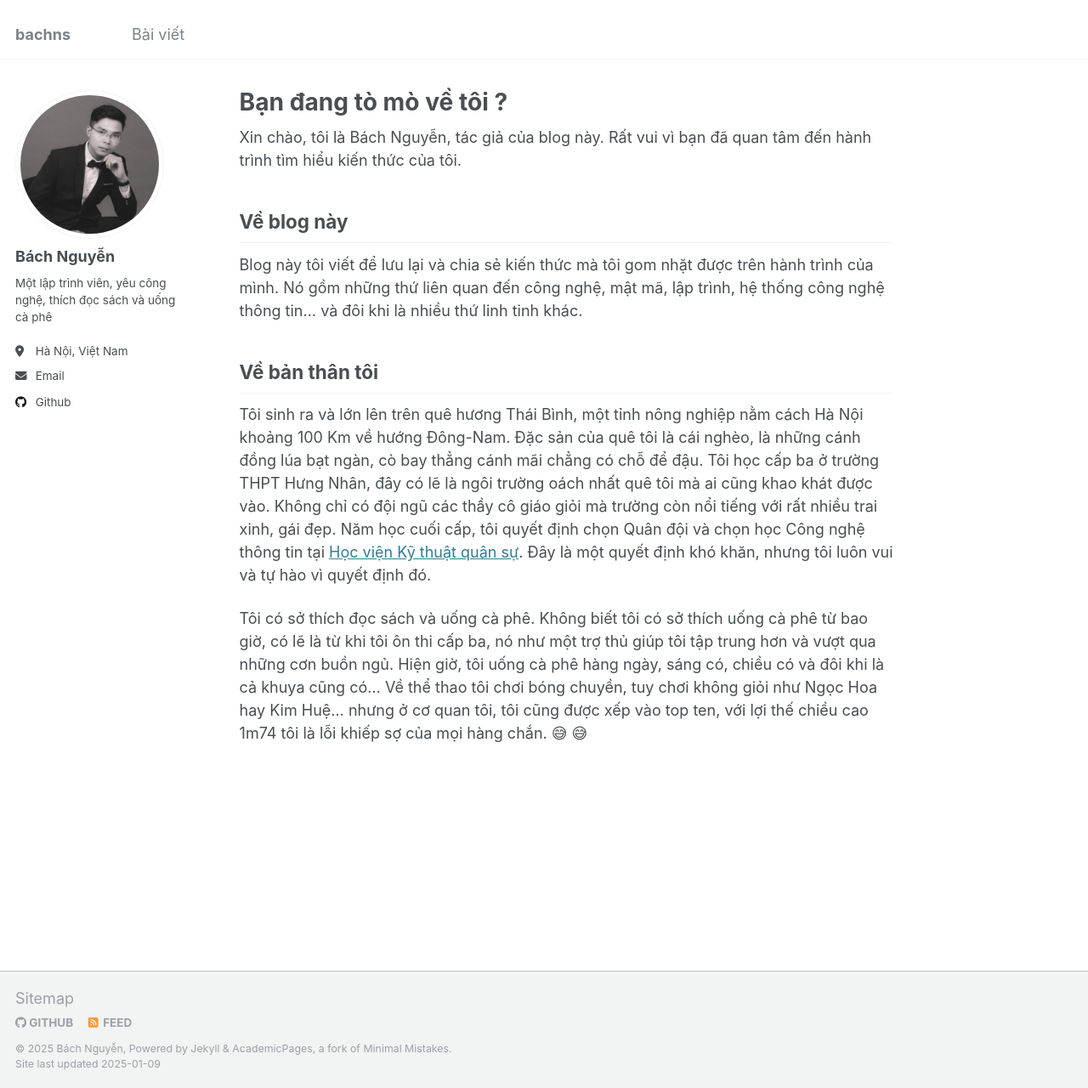
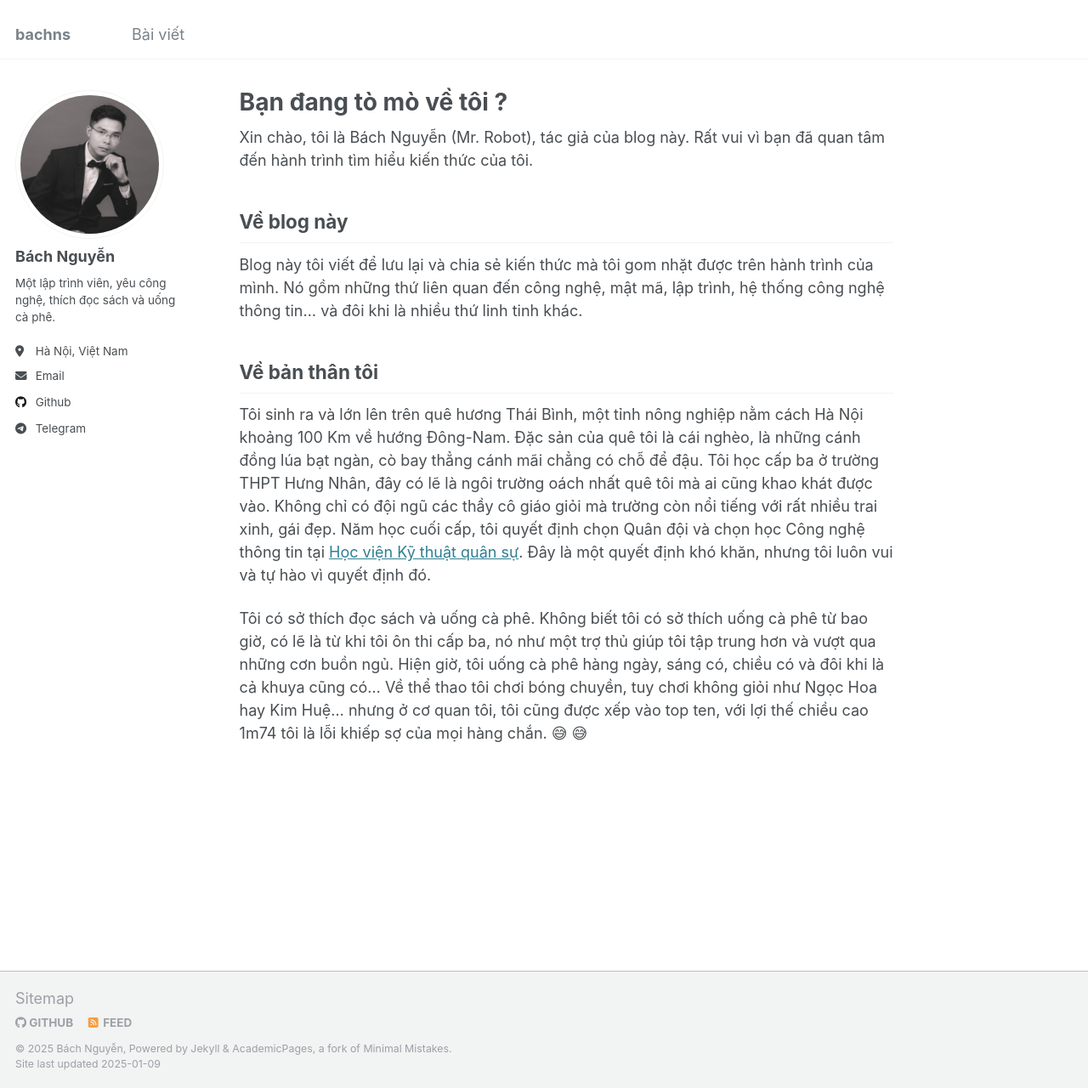
Before and after one commit to bachns/bachns.github.io, a Jekyll site: the page built from _pages/about.md, in a window 1280 px wide and 1280 px high. Shown: the whole window at 85% size. Built offline with Jekyll 4.4.1, drawn with Linux system fonts in a browser that asks for light colours; emoji names are drawn with the system emoji font.

Commit message:
Update Bio

```diff
--- a/_config.yml
+++ b/_config.yml
@@ -24,7 +24,7 @@ author:
   avatar           : "bachns.jpeg"
   name             : "Bách Nguyễn"
   pronouns         : # example: "she/her"
-  bio              : "Một lập trình viên, yêu công nghệ, thích đọc sách và uống cà phê"
+  bio              : "Một lập trình viên, yêu công nghệ, thích đọc sách và uống cà phê."
   location         : "Hà Nội, Việt Nam"
   employer         : # "Red Brick University"
   uri              : # URL
@@ -64,7 +64,7 @@ author:
   pinterest        : # Username
   soundcloud       : # Username
   steam            : # Username
-  telegram         : # URL
+  telegram         : https://t.me/bachns
   tumblr           : # Username
   twitter          : # Username for X / Twitter
   vine             : # Username
--- a/_pages/about.md
+++ b/_pages/about.md
@@ -7,7 +7,7 @@ redirect_from:
   - /about.html
 ---
 
-Xin chào, tôi là Bách Nguyễn, tác giả của blog này. Rất vui vì bạn đã quan tâm đến hành trình tìm hiểu kiến thức của tôi.
+Xin chào, tôi là Bách Nguyễn (Mr. Robot), tác giả của blog này. Rất vui vì bạn đã quan tâm đến hành trình tìm hiểu kiến thức của tôi.
 
 ## Về blog này
 
```
